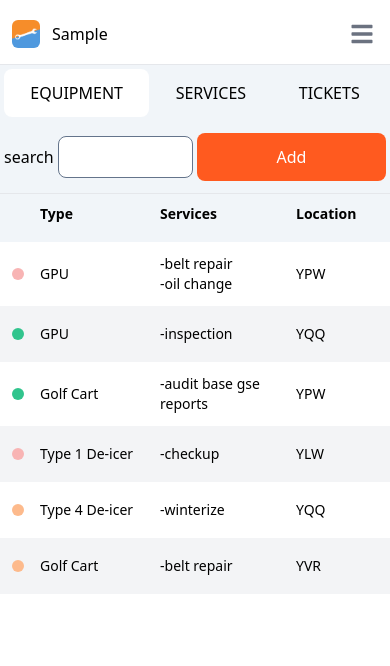
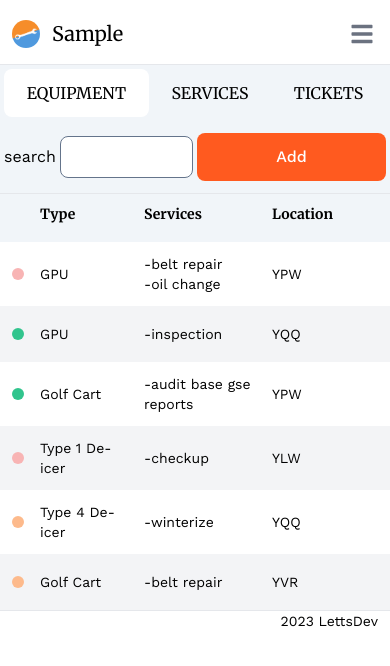
Before and after one commit to LettsDev/GSE_sample, a React (Vite) app: page /gse_sample/tables in a window 390 px wide. Shown: the top 666 px of the page. Built offline with nearby package versions, Linux system fonts and the light colour scheme; some icons are missing.

Commit message:
responsive styling for table, footer

```diff
--- a/index.html
+++ b/index.html
@@ -2,6 +2,12 @@
 <html lang="en">
   <head>
     <meta charset="UTF-8" />
+    <link rel="preconnect" href="https://fonts.googleapis.com" />
+    <link rel="preconnect" href="https://fonts.gstatic.com" crossorigin />
+    <link
+      href="https://fonts.googleapis.com/css2?family=Merriweather:wght@300;400;700&family=Work+Sans:wght@300;400;500&display=swap"
+      rel="stylesheet"
+    />
     <link rel="icon" type="image/svg+xml" href="/pasco_icon.svg" />
     <meta name="viewport" content="width=device-width, initial-scale=1.0" />
     <title>GSE sample</title>
--- a/src/components/ButtonComp.tsx
+++ b/src/components/ButtonComp.tsx
@@ -9,7 +9,7 @@ interface Props {
 const ButtonComp = forwardRef<Ref, Props>((props, ref) => {
   const {
     children,
-    style = "bg-orange-500 p-3 rounded-lg  text-white font-medium w-1/2 ",
+    style = "bg-orange-500 p-3 rounded-lg  text-white font-medium w-1/2 hover:bg-orange-600",
   } = props;
   return (
     <button className={style} ref={ref}>
--- a/src/components/Calendar/Calendar.component.tsx
+++ b/src/components/Calendar/Calendar.component.tsx
@@ -142,7 +142,7 @@ export default function CalendarComponent(
           {<FaArrowLeft />}
         </button>
         <h1
-          className="text-gray-900 font-bold cursor-pointer p-3 text-lg"
+          className="text-gray-900 font-bold cursor-pointer p-3 text-lg family-serif"
           onClick={() => setSelectedDate(new Date())}
         >
           {format(selectedDate, "LLLL yyyy")}
--- a/src/components/NavBar.tsx
+++ b/src/components/NavBar.tsx
@@ -25,9 +25,9 @@ export default function NavBar() {
           <img
             src={pascoLogo}
             alt="GSE logo"
-            className="mr-3 h-7 sm:h-8 md:h-9 rounded-md"
+            className="mr-3 h-7 sm:h-8 md:h-9 rounded-full"
           />
-          <span>Sample</span>
+          <h1 className=" font-serif text-xl">Sample</h1>
         </Navbar.Brand>
         <Navbar.Toggle />
         <Navbar.Collapse>
--- a/src/components/Tables/EquipmentListItem.tsx
+++ b/src/components/Tables/EquipmentListItem.tsx
@@ -35,8 +35,10 @@ export default function EquipmentListItem({
             }
           ></div>
         </div>
-        <p className=" w-28 mr-2 shrink-0">{item.equipment_type.name}</p>
-        <ul className="w-32 shrink-0 mr-2">
+        <p className=" w-24 mr-2 shrink-0 line-clamp-2">
+          {item.equipment_type.name}
+        </p>
+        <ul className="w-28 shrink-0 mr-4 line-clamp-2">
           {services
             .filter((service) => service.equipment._id === item._id)
             .map((foundService) => (
@@ -44,13 +46,13 @@ export default function EquipmentListItem({
             ))}
         </ul>
         <p className="w-20 pr-2 shrink-0">{item.location.name}</p>
-        <p className="w-28 hidden sm:inline shrink-0 mr-2">
+        <p className="w-28 hidden sm:inline shrink-0 mr-2 line-clamp-2">
           {item.model_number}
         </p>
         {/* <p className="w-28 min-w-fit hidden md:inline shrink-0">
           {item.purchase_date?.toDateString()}
         </p> */}
-        <p className="w-full hidden h-40 md:inline line-clamp-4">
+        <p className="w-full hidden md:inline line-clamp-4 align-middle">
           {item.notes}
         </p>
       </div>
--- a/src/components/Tables/NavList.tsx
+++ b/src/components/Tables/NavList.tsx
@@ -12,7 +12,7 @@ export default function NavList({ tableNav, setTableNav }: Props) {
     "tickets",
   ];
   return (
-    <ul className=" flex p-1 w-full max-w-screen-sm">
+    <ul className=" flex p-1 w-full max-w-screen-sm font-serif">
       {labels.map((label) => (
         <li
           key={label}
--- a/src/components/Tables/ServiceListItem.tsx
+++ b/src/components/Tables/ServiceListItem.tsx
@@ -12,28 +12,27 @@ export default function ServiceListItem({ service }: Props) {
   return (
     <li
       key={service._id}
-      className="h-11 text-sm grid grid-cols-12 items-center even:bg-gray-100 px-2"
+      className="even:bg-gray-100 flex py-3 items-center justify-between bg-white"
     >
-      {/* <div
-        className={
-          (service.status === "OPERABLE"
-            ? "bg-green-400"
-            : item.status === "INOPERABLE" || item.status === "BEING_REPAIRED"
-            ? "bg-red-300"
-            : item.status === "DAMAGED" || item.status === "OUT_OF_SERVICE"
-            ? " bg-orange-300 "
-            : "") + " h-3 w-3  col-start-1 col-span-2 ml-1 rounded-full "
-        }
-      ></div> */}
-      <p className=" col-start-3 col-span-5 ">{}</p>
-      <p className="col-start-8 col-span-3">{}</p>
+      <div className=" text-sm flex items-center  ">
+        <p className=" line-clamp-2 w-24 ml-4 shrink-0">
+          {service.service.name}
+        </p>
+        <p className="w-24 mx-2 shrink-0">
+          {service.service.type.toLowerCase()}
+        </p>
+        <p className="w-24 mx-2 shrink-0">{`${service.equipment.equipment_type.name} (${service.equipment.location.name})`}</p>
+        <p className="w-full hidden sm:inline line-clamp-4 align-middle">
+          {service.notes}
+        </p>
+      </div>
       <Popover
         placement="left"
         open={popoverOpen}
         onOpenChange={setPopoverOpen}
       >
         <PopoverTrigger
-          className="col-start-12 col-span-1  flex justify-center items-center h-7"
+          className="flex justify-center items-center  pl-3 py-1 pr-4"
           onClick={() => setPopoverOpen((prev) => !prev)}
         >
           <div>
--- a/src/components/Tables/TableComponent.tsx
+++ b/src/components/Tables/TableComponent.tsx
@@ -22,17 +22,20 @@ export default function TableComponent({
   function headerSwitch(tableNav: string) {
     const equipmentHeaderConfig = [
       { title: "", class: "w-10" },
-      { title: "Type", class: "w-28 mr-2" },
-      { title: "Services", class: "w-32 mr-2" },
-      { title: "Location", class: "w-20" },
-      { title: "Model-Number", class: "w-28 mr-2 hidden sm:inline" },
-      { title: "Notes", class: "w-28 min-w-fit hidden md:inline" },
+      { title: "Type", class: "w-24 mr-2 shrink-0" },
+      { title: "Services", class: "w-28 mr-4 shrink-0" },
+      { title: "Location", class: "w-20 pr-2 shrink-0" },
+      {
+        title: "Model-Number",
+        class: "w-24 mr-4 hidden sm:inline shrink-0 line-clamp-2",
+      },
+      { title: "Notes", class: "w-28 min-w-fit hidden md:inline shrink-0" },
     ];
     const serviceHeaderConfig = [
-      { title: "status", class: "col-start-1 col-span-2" },
-      { title: "type", class: "col-start-3 col-span-5" },
-      { title: "location", class: "col-start-8 col-span-3" },
-      { title: "", class: "" },
+      { title: "Name", class: "w-24 ml-4 shrink-0" },
+      { title: "Type", class: "w-24 mx-2 shrink-0" },
+      { title: "Equipment", class: "w-28 mr-2 " },
+      { title: "Notes", class: "w-28 min-w-fit hidden sm:inline shrink-0 " },
     ];
     switch (tableNav) {
       case "equipment":
@@ -77,17 +80,26 @@ export default function TableComponent({
           service.equipment.location.name
             .toLowerCase()
             .includes(query.toLowerCase()) ||
-          service.service.type.toLowerCase().includes(query.toLowerCase())
+          service.service.type.toLowerCase().includes(query.toLowerCase()) ||
+          service.equipment.equipment_type.name
+            .toLowerCase()
+            .includes(query.toLowerCase()) ||
+          service.equipment.location.name
+            .toLowerCase()
+            .includes(query.toLowerCase()) ||
+          service.equipment.location.city
+            .toLowerCase()
+            .includes(query.toLowerCase())
         );
       });
     } else if (tableNav === "tickets") {
       return [];
     }
-  }, [query, equipment, services]);
+  }, [query, equipment, services, tableNav]);
   return (
     <div className="">
       <hr />
-      <ol className="flex items-center text-sm font-bold py-2 mb-2 bg-slate-100 h-10">
+      <ol className="flex items-center text-sm font-bold py-2 mb-2 bg-slate-100 h-10 font-serif">
         {headerSwitch(tableNav)}
       </ol>
       <ol className="overflow-y-auto">
--- a/src/routes/root/Root.tsx
+++ b/src/routes/root/Root.tsx
@@ -9,6 +9,10 @@ export default function Root() {
         <hr className="w-full" />
       </header>
       <Outlet />
+      <footer className="text-sm text-end ">
+        <hr />
+        <p className="mr-3">2023 LettsDev</p>
+      </footer>
     </div>
   );
 }
--- a/tailwind.config.js
+++ b/tailwind.config.js
@@ -6,6 +6,10 @@ export default {
     "node_modules/flowbite-react/**/*.{js,jsx,ts,tsx}",
   ],
   theme: {
+    fontFamily: {
+      sans: ["Work Sans"],
+      serif: ["Merriweather"],
+    },
     extend: {},
   },
   plugins: [require("flowbite/plugin")],
```
